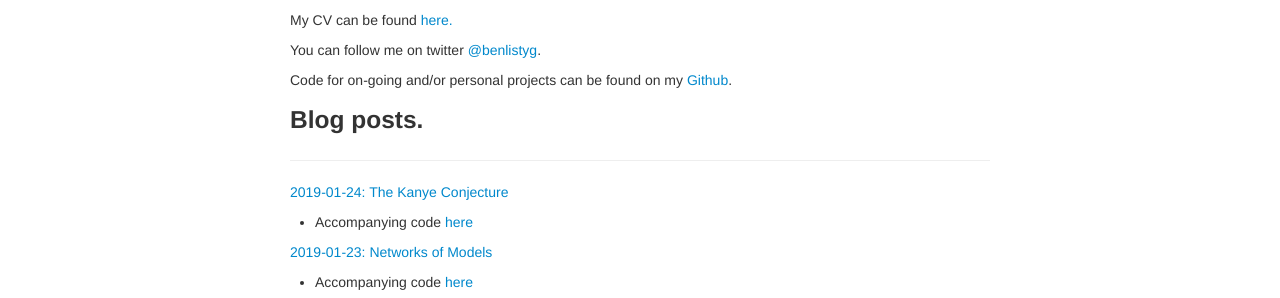
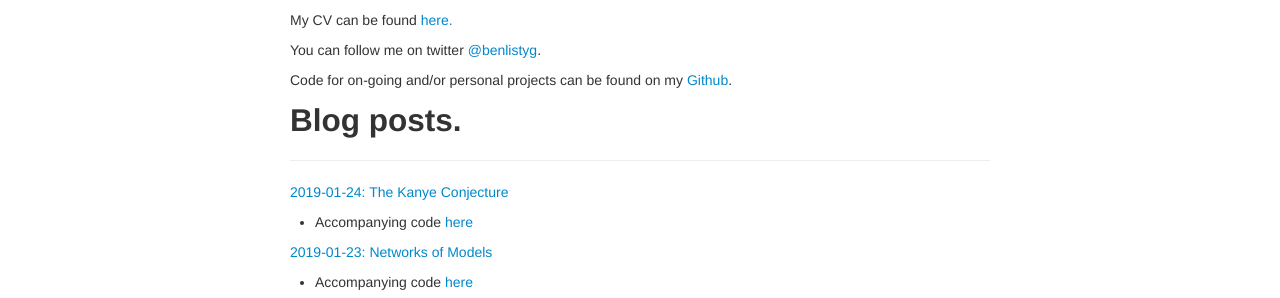
Before and after one commit to BListyg/blistyg.github.io, a Jekyll site: the page built from index.md, in a window 1280 px wide. Shown: the part 252-550 px from the top of the page. Built offline with Jekyll 4.4.1, drawn with Linux system fonts in a browser that asks for light colours.

```diff
--- a/index.md
+++ b/index.md
@@ -11,7 +11,7 @@ You can follow me on twitter [@benlistyg](https://www.twitter.com/benlistyg).
 
 Code for on-going and/or personal projects can be found on my [Github](https://www.github.com/blistyg).
 
-### Blog posts.
+## Blog posts.
 ___
 
 [2019-01-24: The Kanye Conjecture](http://rpubs.com/blistyg/thekanyeconjecture)
```
